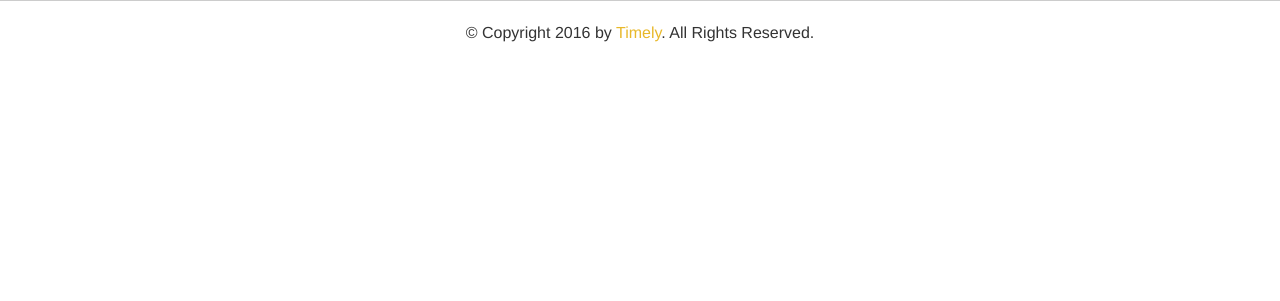
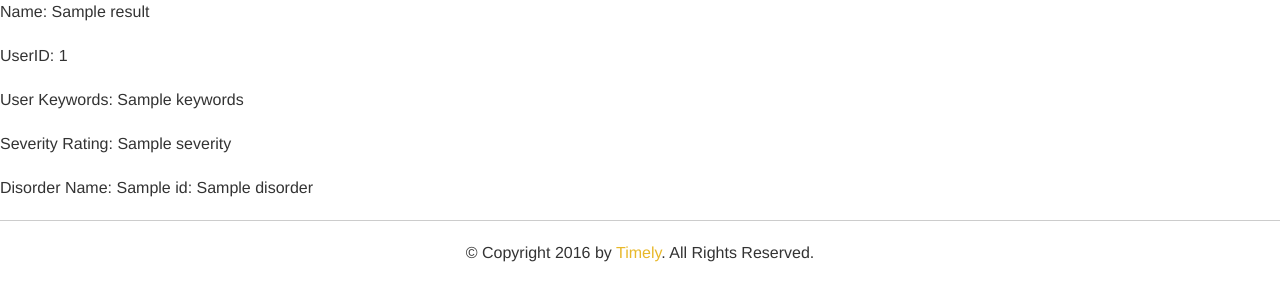
Before and after one commit to pxlu/Timely, a Python web app: template web/templates/students/screening-results.html in a window 1280 px wide. Shown: the top 301 px of the page. Run offline with Jinja, Linux system fonts and the light colour scheme; the template is opened without the code that fills it: most values are stand-ins (such as "Sample title", 1, 10 or a date in 2020); some libraries are stand-ins or nearby versions.

Commit message:
Added implementation of screening algorithm

```diff
--- a/web/__init__.py
+++ b/web/__init__.py
@@ -3,7 +3,7 @@ import os
 
 _cwd = os.path.dirname(os.path.realpath(__file__))
 
-app = Flask('Timely', template_folder='../web/templates')
+app = Flask('Timely', template_folder= _cwd + '/templates', static_folder= _cwd + '/static')
 app.config.from_pyfile(_cwd + '/config.py')
 
-from web import views
+from Timely.web import views
--- a/web/templates/students/screening-results.html
+++ b/web/templates/students/screening-results.html
@@ -8,4 +8,11 @@
 {% endblock %}
 
 {% block index %}
+	<p> Name: {{ result.name }} </p>
+	<p> UserID: {{ result.uid }} </p>
+	<p> User Keywords: {{ result.keywords }} </p>
+	<p> Severity Rating: {{ result.severity }} </p>
+	{% for disorder in result.disorders %}
+		<p> Disorder Name: {{ disorder[0].name }}: {{ disorder[1] }} </p>
+	{% endfor %}
 {% endblock %}
```
Also changed, not shown: web/templates/students/screening-form.html (+10 -3 lines), web/views.py (+8 -1 lines).
